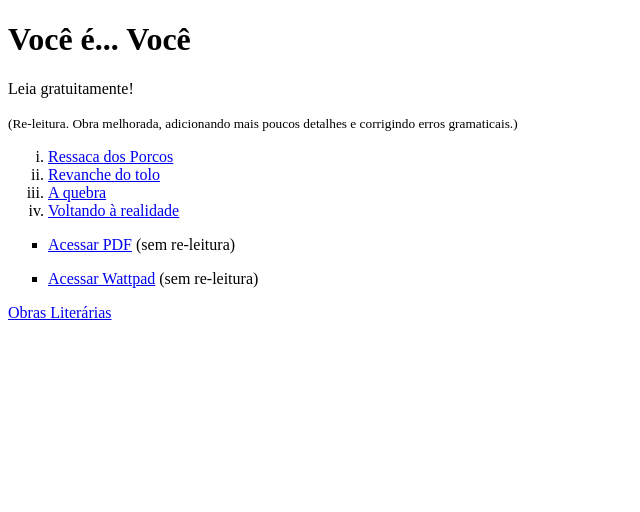
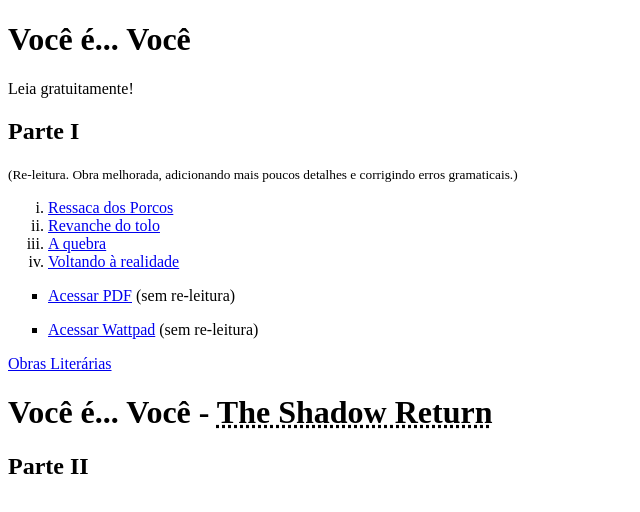
Before and after one commit to KaueGuimaraes/HTML-TESTS, a plain HTML site: page obras-literarias/voce-e-voce/index.html in a window 1280 px wide. Shown: the whole page, without its empty margins (0-640 px from the left). Drawn offline with Linux system fonts and the light colour scheme.

Commit message:
Update index.html

```diff
--- a/obras-literarias/voce-e-voce/index.html
+++ b/obras-literarias/voce-e-voce/index.html
@@ -9,6 +9,8 @@
 <body>
     <h1>Você é... Você</h1>
     <p>Leia gratuitamente!</p>
+
+    <h2>Parte I</h2>
     <p><small>(Re-leitura. Obra melhorada, adicionando mais poucos detalhes e corrigindo erros gramaticais.)</small></p>
     <ol type="i">
         <li>
@@ -33,5 +35,8 @@
         </li>
     </ul>
     <p><a href="../index.html" target="_self" rel="prev">Obras Literárias</a></p>
+
+    <h1>Você é... Você - <abbr title="O Retorno das Sombras">The Shadow Return</abbr></h1>
+    <h2>Parte II</h2>
 </body>
 </html>
```
